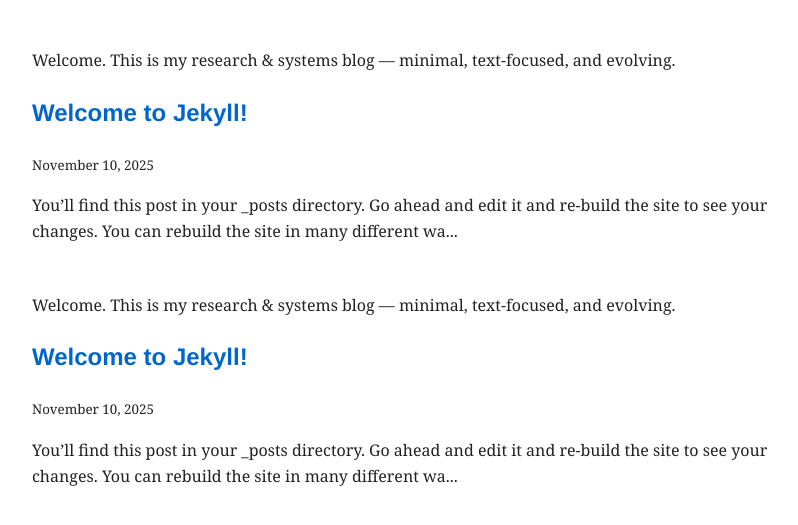
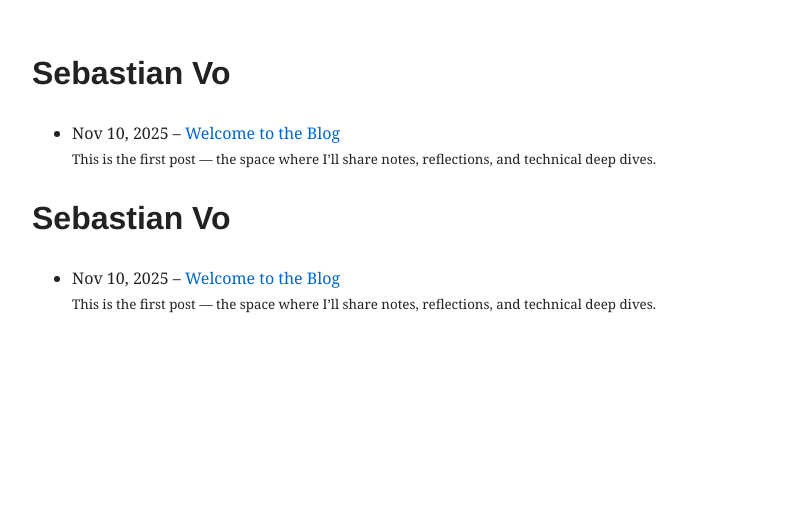
Before and after one commit to sebvv2221/sebvv2221.github.io, a Jekyll site: the page built from index.markdown, in a window 1280 px wide. Shown: the top 525 px of the page, without its empty margins (233-1031 px from the left). Built offline with Jekyll 4.4.1, drawn with Linux system fonts in a browser that asks for light colours.

Commit message:
Normalize home layout links and intro

```diff
--- a/_layouts/home.html
+++ b/_layouts/home.html
@@ -1,19 +1,14 @@
 ---
 layout: default
 ---
-<section class="home">
-  {{ content }}
-  {% if site.posts.size > 0 %}
-  <section class="post-list">
-    {% for post in site.posts %}
-    <article>
-      <h2><a href="{{ post.url | relative_url }}">{{ post.title }}</a></h2>
-      <p><small>{{ post.date | date: "%B %-d, %Y" }}</small></p>
-      {% if post.excerpt %}
-      <p>{{ post.excerpt | strip_html | truncate: 160 }}</p>
-      {% endif %}
-    </article>
-    {% endfor %}
-  </section>
-  {% endif %}
-</section>
+
+<h1>{{ site.title }}</h1>
+<ul>
+  {% for post in site.posts %}
+  <li>
+    <span>{{ post.date | date: "%b %d, %Y" }}</span> –
+    <a href="{{ post.url | relative_url }}">{{ post.title }}</a><br/>
+    <small>{{ post.excerpt | strip_html }}</small>
+  </li>
+  {% endfor %}
+</ul>
--- a/_posts/2025-11-10-welcome-to-jekyll.markdown
+++ /dev/null
@@ -1,29 +0,0 @@
----
-layout: post
-title:  "Welcome to Jekyll!"
-date:   2025-11-10 03:20:17 -0500
-categories: jekyll update
----
-You’ll find this post in your `_posts` directory. Go ahead and edit it and re-build the site to see your changes. You can rebuild the site in many different ways, but the most common way is to run `jekyll serve`, which launches a web server and auto-regenerates your site when a file is updated.
-
-Jekyll requires blog post files to be named according to the following format:
-
-`YEAR-MONTH-DAY-title.MARKUP`
-
-Where `YEAR` is a four-digit number, `MONTH` and `DAY` are both two-digit numbers, and `MARKUP` is the file extension representing the format used in the file. After that, include the necessary front matter. Take a look at the source for this post to get an idea about how it works.
-
-Jekyll also offers powerful support for code snippets:
-
-{% highlight ruby %}
-def print_hi(name)
-  puts "Hi, #{name}"
-end
-print_hi('Tom')
-#=> prints 'Hi, Tom' to STDOUT.
-{% endhighlight %}
-
-Check out the [Jekyll docs][jekyll-docs] for more info on how to get the most out of Jekyll. File all bugs/feature requests at [Jekyll’s GitHub repo][jekyll-gh]. If you have questions, you can ask them on [Jekyll Talk][jekyll-talk].
-
-[jekyll-docs]: https://jekyllrb.com/docs/home
-[jekyll-gh]:   https://github.com/jekyll/jekyll
-[jekyll-talk]: https://talk.jekyllrb.com/
--- /dev/null
+++ b/_posts/2025-11-10-welcome.md
@@ -0,0 +1,5 @@
+---
+layout: post
+title: "Welcome to the Blog"
+---
+This is the first post — the space where I’ll share notes, reflections, and technical deep dives.
```
